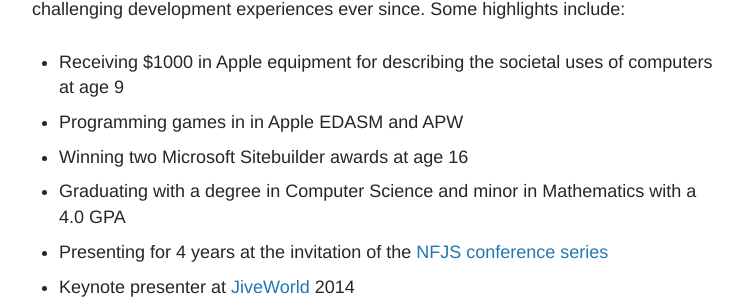
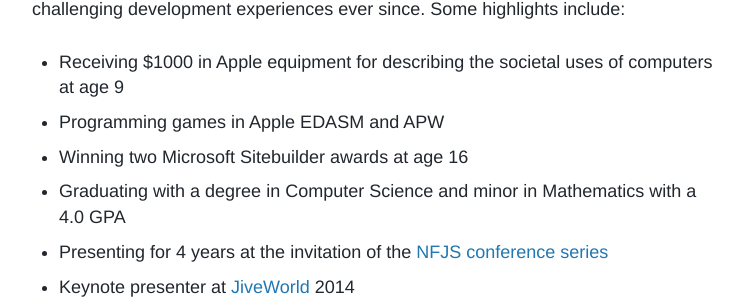
Before and after one commit to matthewmccullough/matthewmccullough.github.io, a Jekyll site: the page built from about/index.html, in a window 1280 px wide and 900 px high, scrolled down 1390 px. Shown: the part 148-453 px from the top of the window, without its empty margins (261-1014 px from the left). Built offline with Jekyll 4.4.1, drawn with Linux system fonts in a browser that asks for light colours; comment, search, counter and statistics services are not loaded.

Commit message:
Remove duplicated work "in"

```diff
--- a/about/index.html
+++ b/about/index.html
@@ -40,7 +40,7 @@ layout: base
       </p>
       <ul>
         <li>Receiving $1000 in Apple equipment for describing the societal uses of computers at age 9</li>
-        <li>Programming games in in Apple EDASM and APW</li>
+        <li>Programming games in Apple EDASM and APW</li>
         <li>Winning two Microsoft Sitebuilder awards at age 16</li>
         <li>Graduating with a degree in Computer Science and minor in Mathematics with a 4.0 GPA</li>
         <li>Presenting for 4 years at the invitation of the <a href="http://nofluffjuststuff.com">NFJS conference series</a></li>
```
